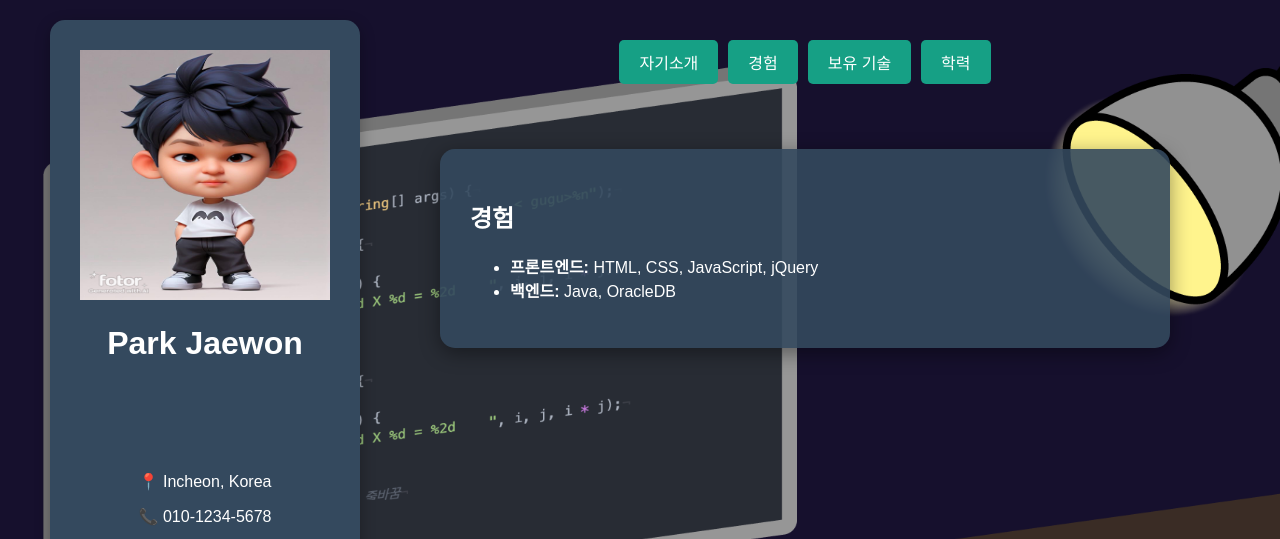
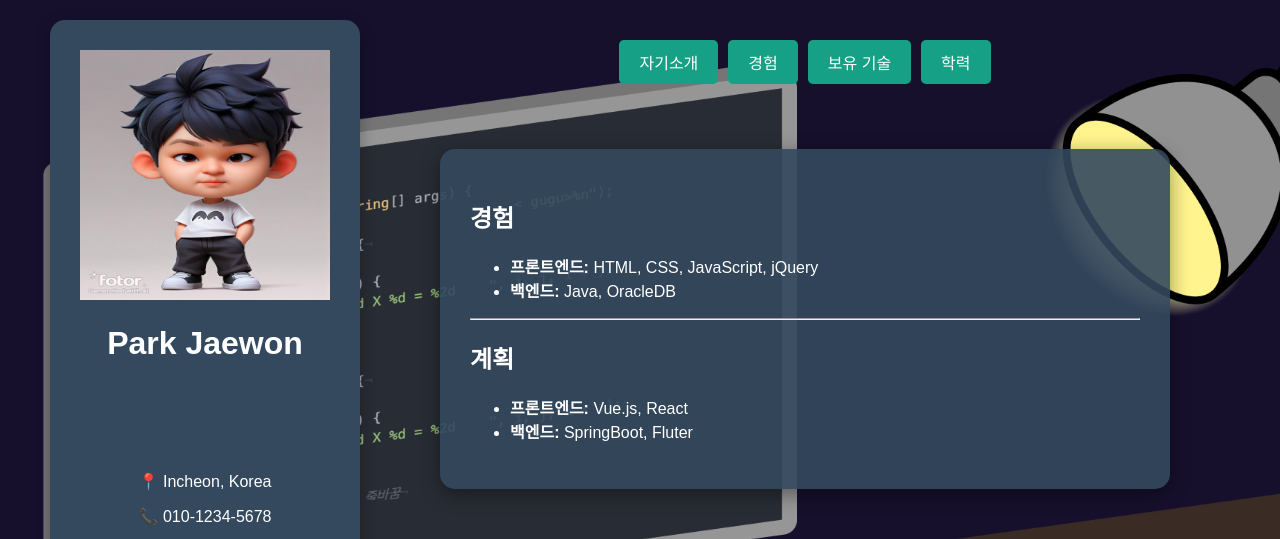
Before and after one commit to latte28/Intro, a plain HTML site: page intro.html/index.html in a window 1280 px wide. Both pictures are taken after a click on the button "경험". Shown: the top 539 px of the page. Drawn offline with Linux system fonts and the light colour scheme.

Commit message:
2025.02.18 페이지 수정중!

```diff
--- a/intro.html/index.html
+++ b/intro.html/index.html
@@ -46,9 +46,6 @@
         #side h1 {
             margin-bottom: 110px;
         }
-
-
-
         #char {
             width: 250px;
             height: 250px;
@@ -76,16 +73,13 @@
                 transform: rotateY(360deg);
             }
         }
-
         #sns a {
             margin: 0 15px;
             transition: transform 0.3s;
         }
-
         #sns a:hover {
             transform: scale(1.2);
         }
-
         #time {
             font-size: 1.5rem;
             font-weight: bold;
@@ -93,7 +87,6 @@
             margin-top: 10px;
             color: #1abc9c;
         }
-
 
         #contents {
             margin-left: 400px;
@@ -105,7 +98,6 @@
             overflow:hidden;
             height: 100vh;
         }
-
         .content-section {
             display: none;
             padding: 30px;
@@ -124,7 +116,6 @@
             gap: 10px;
             margin-bottom: 15px;
         }
-
         .buttons button {
             background-color: #16a085;
             padding: 10px 20px;
@@ -135,7 +126,6 @@
             font-size: 1rem;
             transition: background-color 0.3s ease;
         }
-
         .buttons button:hover {
             background-color: #1abc9c;
         }
@@ -260,6 +250,12 @@
                     <li><strong>프론트엔드:</strong> HTML, CSS, JavaScript, jQuery</li>
                     <li><strong>백엔드:</strong> Java, OracleDB</li>
                 </ul>
+                <hr>
+                <h2>계획</h2>
+                <ul>
+                    <li><strong>프론트엔드:</strong> Vue.js, React </li>
+                    <li><strong>백엔드:</strong> SpringBoot, Fluter</li>
+                </ul>
             </div>
 
             <!-- 보유 기술 섹션 -->
```
